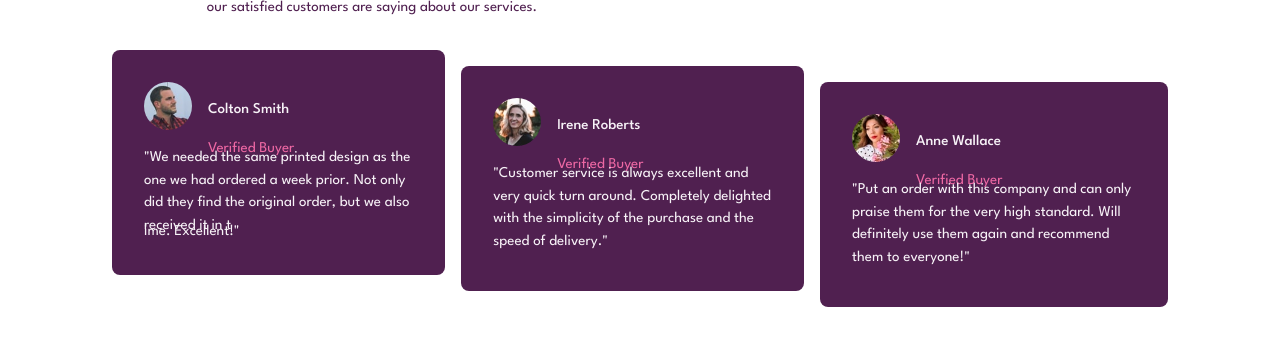
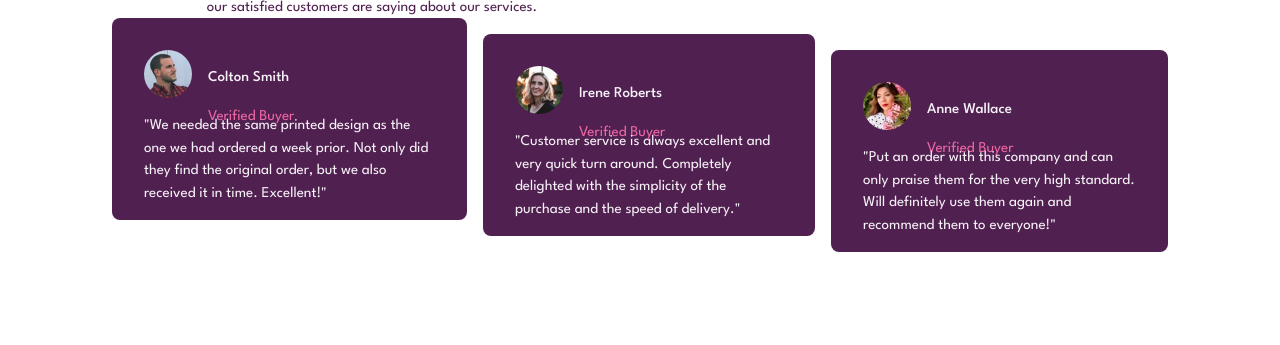
Before and after one commit to GoPotatos/social-proof, a plain HTML site: page index.html in a window 1280 px wide. Shown: the part 203-548 px from the top of the page. Drawn offline with Linux system fonts and the light colour scheme.

Commit message:
Second commit

```diff
--- a/index.html
+++ b/index.html
@@ -96,9 +96,8 @@
               <p class="description">
                 "We needed the same printed design as the one we had ordered a
                 week prior. Not only did they find the original order, but we
-                also received it in t
+                also received it in time. Excellent!"
               </p>
-              ime. Excellent!"
             </div>
           </li>
           <li>
--- a/style.css
+++ b/style.css
@@ -122,7 +122,7 @@ gap:1rem;
 
 /**bottom**/
 .bottom{
-    margin-top:2rem ;
+    /* padding-top:2rem ; */
 }
 /**cards**/
 
@@ -153,6 +153,7 @@ gap:1rem;
 
 .user h3{
     font-weight: var(--fw-medium);
+    /* margin-bottom:-1rem; */
 }
 
 .user p{
```
